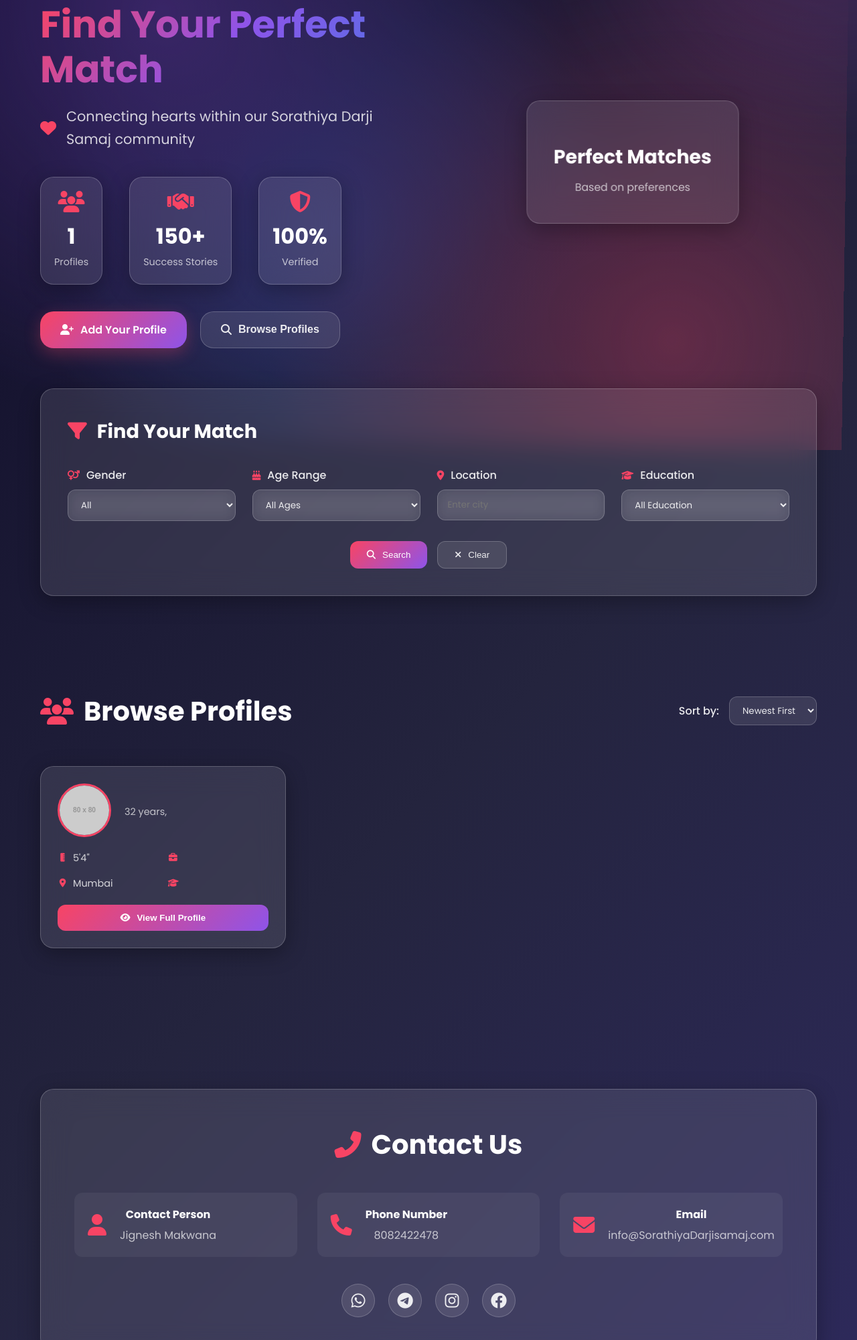
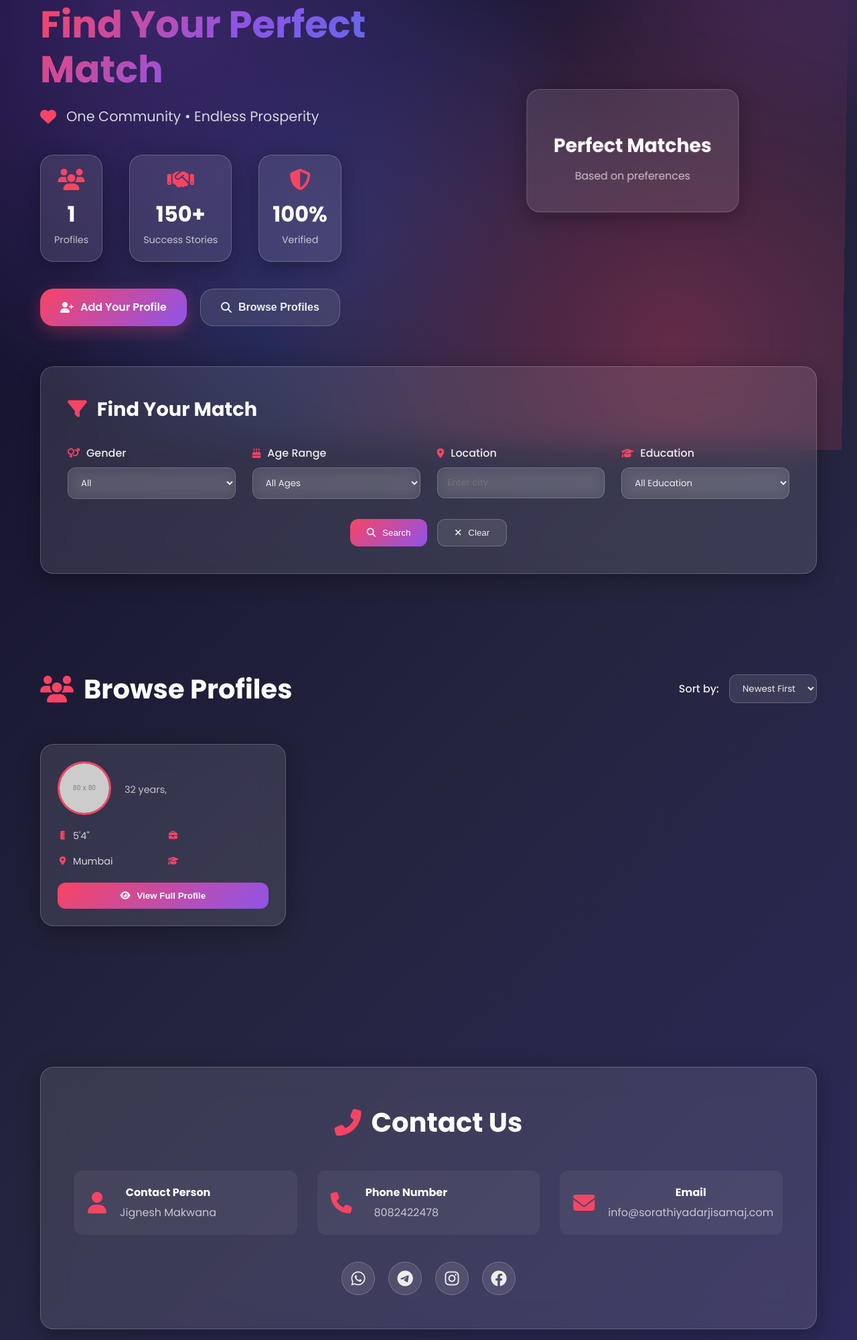
Before and after one commit to anaslila/sdsmumbai, a plain HTML site: page index.html in a window 1280 px wide. Shown: the part 117-2118 px from the top of the page at 67% size. Drawn offline with Linux system fonts and the light colour scheme; placeholder pictures from the web are drawn by us; some icons are missing.

Commit message:
Update index.html

```diff
--- a/index.html
+++ b/index.html
@@ -4,7 +4,13 @@
     <meta charset="UTF-8">
     <meta name="viewport" content="width=device-width, initial-scale=1.0">
     <title>Sorathiya Darji Samaj - Matrimonial</title>
-    <link rel="icon" href="https://i.postimg.cc/KYNG6h2w/image.png" type="image/x-icon">
+
+    <!-- Multiple Favicon Formats for Better Browser Support -->
+    <link rel="icon" type="image/x-icon" href="https://i.postimg.cc/KYNG6h2w/image.png">
+    <link rel="icon" type="image/png" sizes="32x32" href="https://i.postimg.cc/KYNG6h2w/image.png">
+    <link rel="icon" type="image/png" sizes="16x16" href="https://i.postimg.cc/KYNG6h2w/image.png">
+    <link rel="shortcut icon" href="https://i.postimg.cc/KYNG6h2w/image.png">
+
     <link href="https://fonts.googleapis.com/css2?family=Poppins:wght@300;400;500;600;700&display=swap" rel="stylesheet">
     <link href="https://cdnjs.cloudflare.com/ajax/libs/font-awesome/6.4.0/css/all.min.css" rel="stylesheet">
     <link rel="stylesheet" href="styles.css">
@@ -46,7 +52,7 @@
                     <h2 class="hero-title">Find Your Perfect Match</h2>
                     <p class="hero-subtitle">
                         <i class="fas fa-heart"></i>
-                        Connecting hearts within our Sorathiya Darji Samaj community
+                        One Community • Endless Prosperity
                     </p>
                     <div class="hero-stats">
                         <div class="stat-item">
@@ -198,7 +204,7 @@
                         <i class="fas fa-envelope"></i>
                         <div>
                             <h4>Email</h4>
-                            <p>info@SorathiyaDarjisamaj.com</p>
+                            <p>info@sorathiyadarjisamaj.com</p>
                         </div>
                     </div>
                 </div>
```
